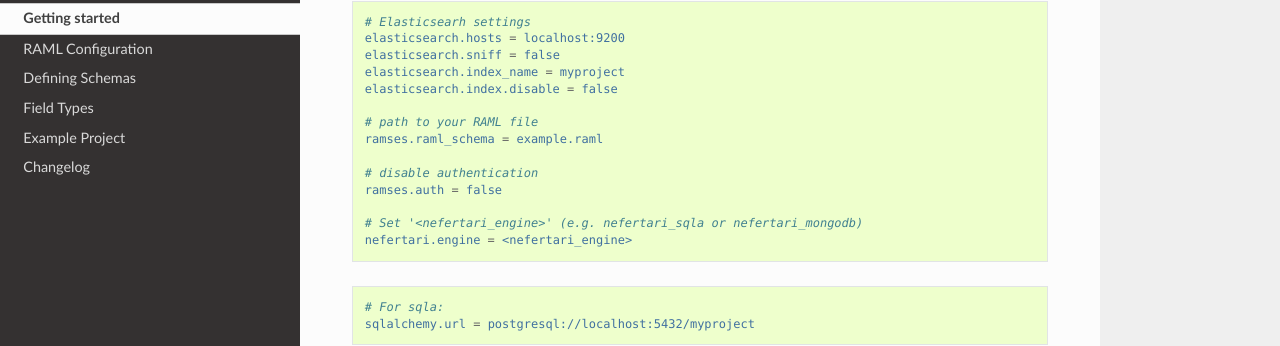
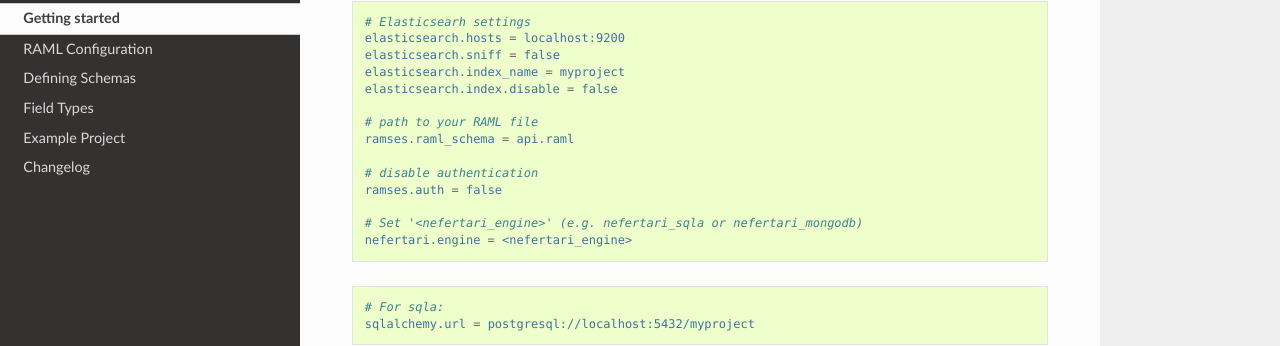
Before and after one commit to ramses-tech/ramses, a Sphinx documentation site: the page built from docs/source/getting_started.rst, in a window 1280 px wide and 1400 px high, scrolled down 401 px. Shown: the part 128-474 px from the top of the window. Built offline with Sphinx 7.4.7 and the Read the Docs theme 2.0.0, drawn with Linux system fonts in a browser that asks for light colours.

Commit message:
minor docs fix

```diff
--- a/docs/source/getting_started.rst
+++ b/docs/source/getting_started.rst
@@ -29,7 +29,7 @@ Install the database backend of your choice, e.g. sqla or mongodb
     elasticsearch.index.disable = false
 
     # path to your RAML file
-    ramses.raml_schema = example.raml
+    ramses.raml_schema = api.raml
 
     # disable authentication
     ramses.auth = false
```
Also changed, not shown: other parts of docs/source/getting_started.rst (+0 -1 lines).
